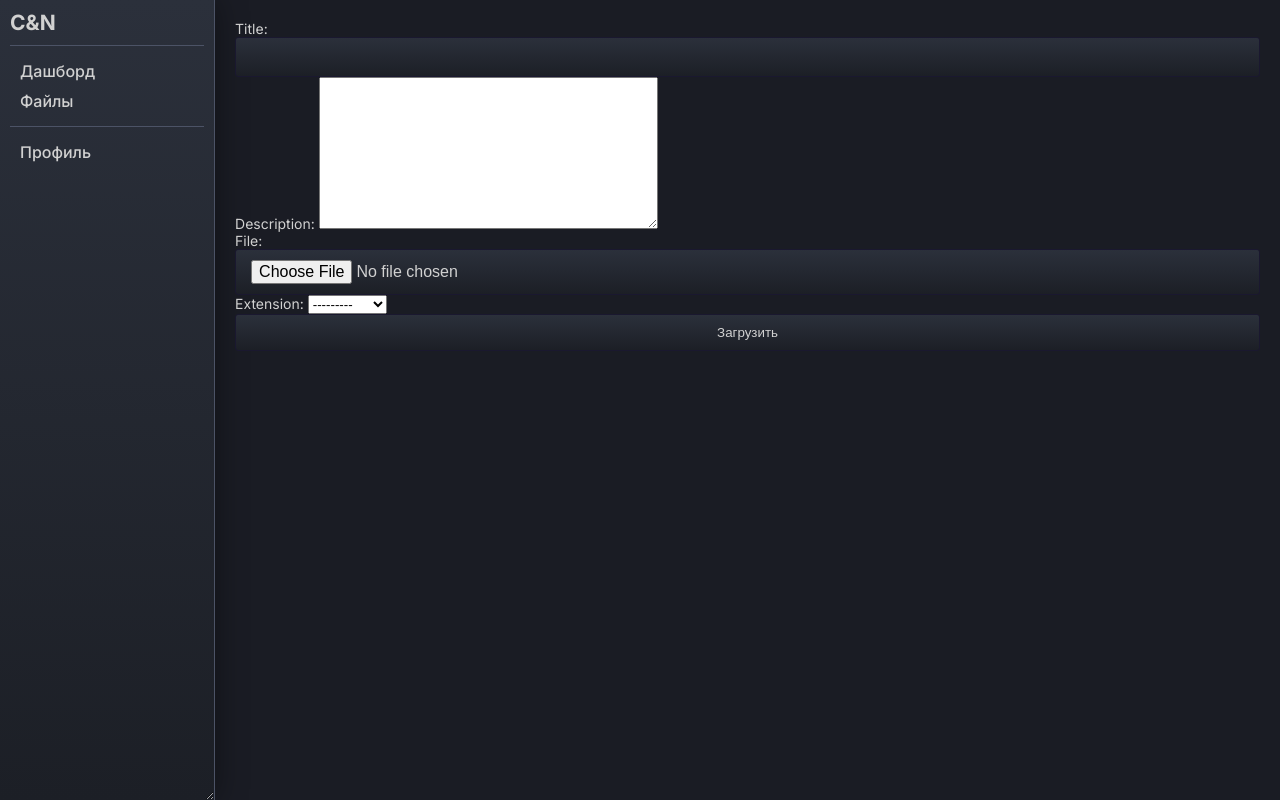
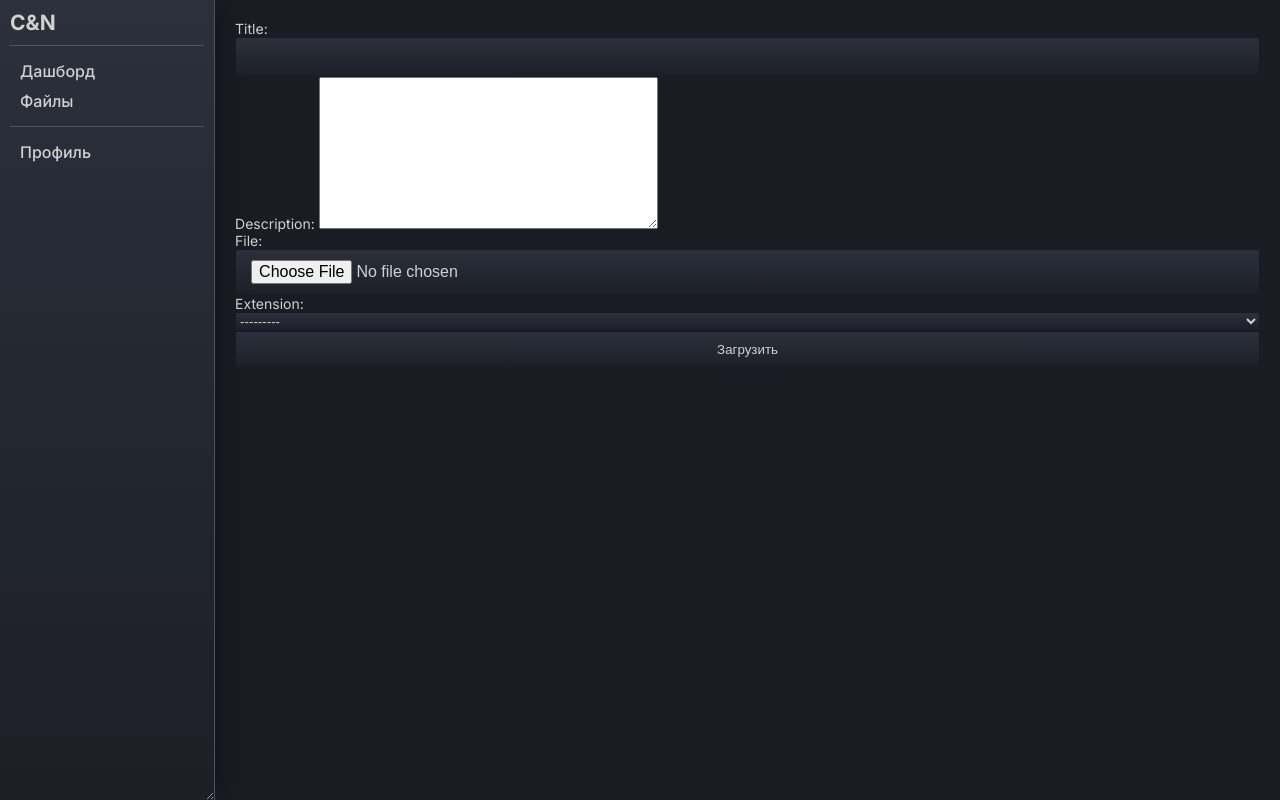
Before and after one commit to dmeetri/CandA, a Django app: page /files/create/ in a window 1280 px wide. Run offline with Django 5.2, Linux system fonts and the light colour scheme.

Commit message:
add styles for select html

```diff
--- a/CN/static/styles.css
+++ b/CN/static/styles.css
@@ -39,6 +39,15 @@ input {
   outline: none;
   color: #d1d1d1;
   font-size: 16px;
+}
+
+select {
+  width: 100%;
+  background: var(--bg-gradient);
+  border: 1px solid var(--border-dark);
+  border-radius: 3px;
+  outline: none;
+  color: #d1d1d1;
 }
 
 :root {
```
